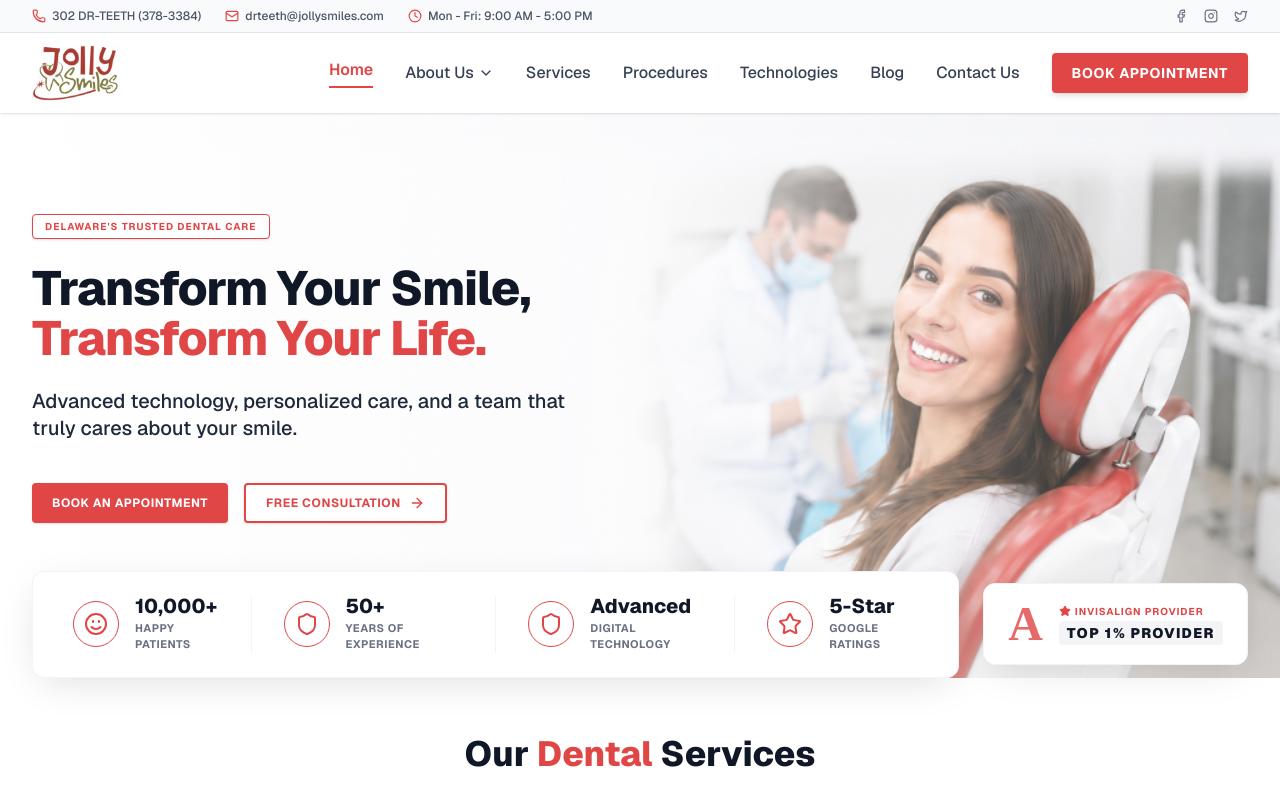
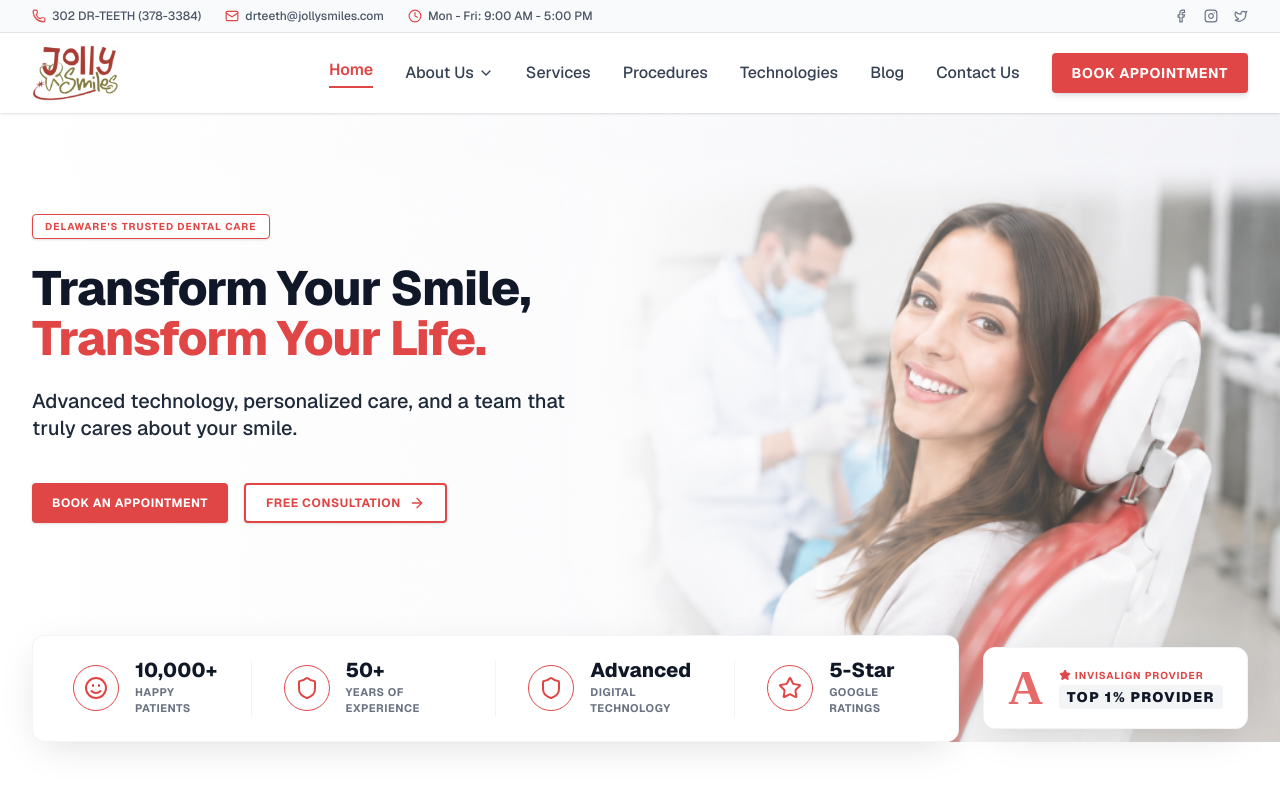
Before and after one commit to anatint/jollysmiles-headless, a Next.js app: page / in a window 1280 px wide. Shown: the top 800 px of the page. Built offline with nearby package versions, Linux system fonts and the light colour scheme.

Commit message:
Fix: Add spacer to prevent Hero badges from overlapping buttons

```diff
--- a/src/components/HeroSection.tsx
+++ b/src/components/HeroSection.tsx
@@ -37,6 +37,8 @@ export default function HeroSection() {
               Free Consultation <ArrowRight className="ml-2 w-4 h-4" />
             </Link>
           </div>
+          {/* Spacer to prevent floating badges from overlapping buttons */}
+          <div className="h-10 lg:h-16"></div>
         </div>
       </div>
 
```
